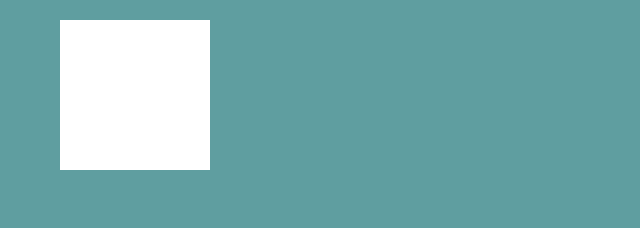
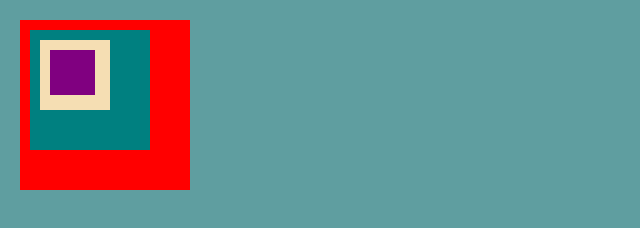
Before and after one commit to beduty/kokoa-clone, a plain HTML site: page home.html in a window 1280 px wide. Shown: the whole page, without its empty margins (0-640 px from the left). Drawn offline with Linux system fonts and the light colour scheme.

Commit message:
0_8. 안쪽으로 공간을 주는 Padding과 Id별로 css다르게 매기는 방법 배웠다.

```diff
--- a/home.html
+++ b/home.html
@@ -9,6 +9,12 @@
         <link href="styles.css" rel = "stylesheet"/>
     </head>
     <body>
-        <div></div>
+        <div id = "first">
+            <div id = "second">
+                <div id = "third">
+                    <div id = "fourth"></div>
+                </div>
+            </div>
+        </div>
     </body>
 </html>
--- a/styles.css
+++ b/styles.css
@@ -2,15 +2,36 @@
   background-color: tomato;
 } */
 body {
-  margin-top: 20px;
-  margin-left: 10px;
-  margin-right: 5px;
-  margin-bottom: 10px;
+  margin: 0;
+  padding: 20px;
   background-color: cadetblue;
 }
 div {
-  margin-left: 50;
   height: 150px;
   width: 150px;
-  background-color: white;
+  padding: 10px;
 }
+
+#first {
+  background-color: red;
+  width: 150px;
+  height: 150px;
+}
+
+#second {
+  background-color: teal;
+  width: 100px;
+  height: 100px;
+}
+
+#third {
+  background-color: wheat;
+  width: 50px;
+  height: 50px;
+}
+
+#fourth {
+  background-color: purple;
+  width: 25px;
+  height: 25px;
+}
```
